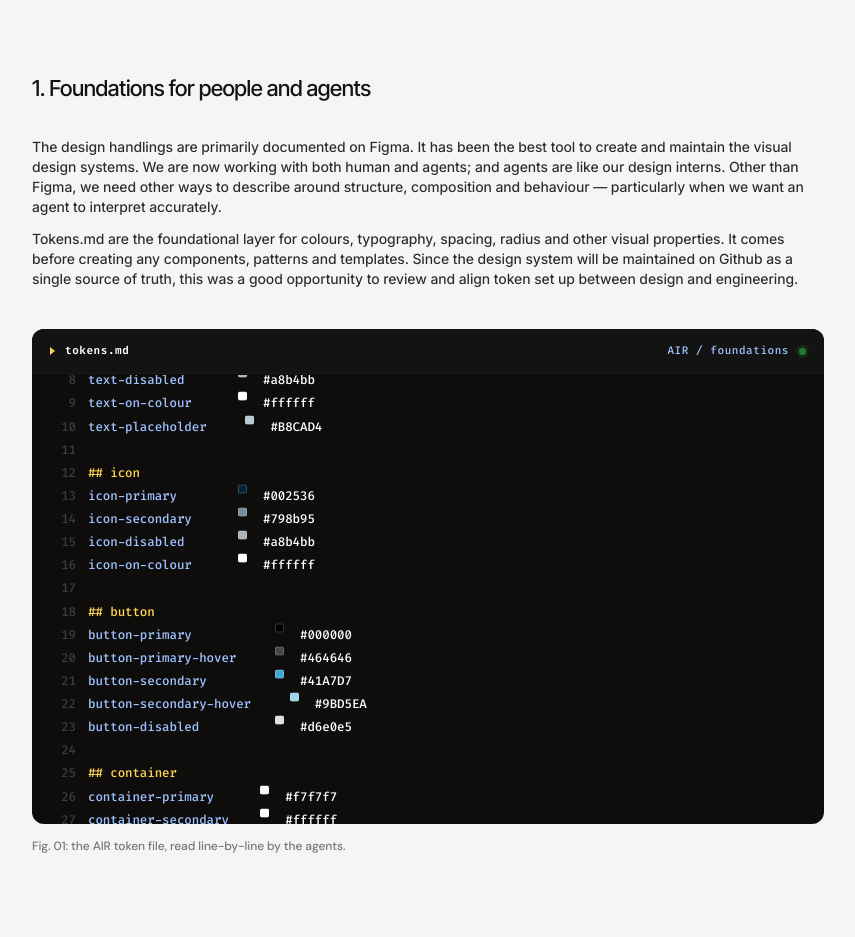
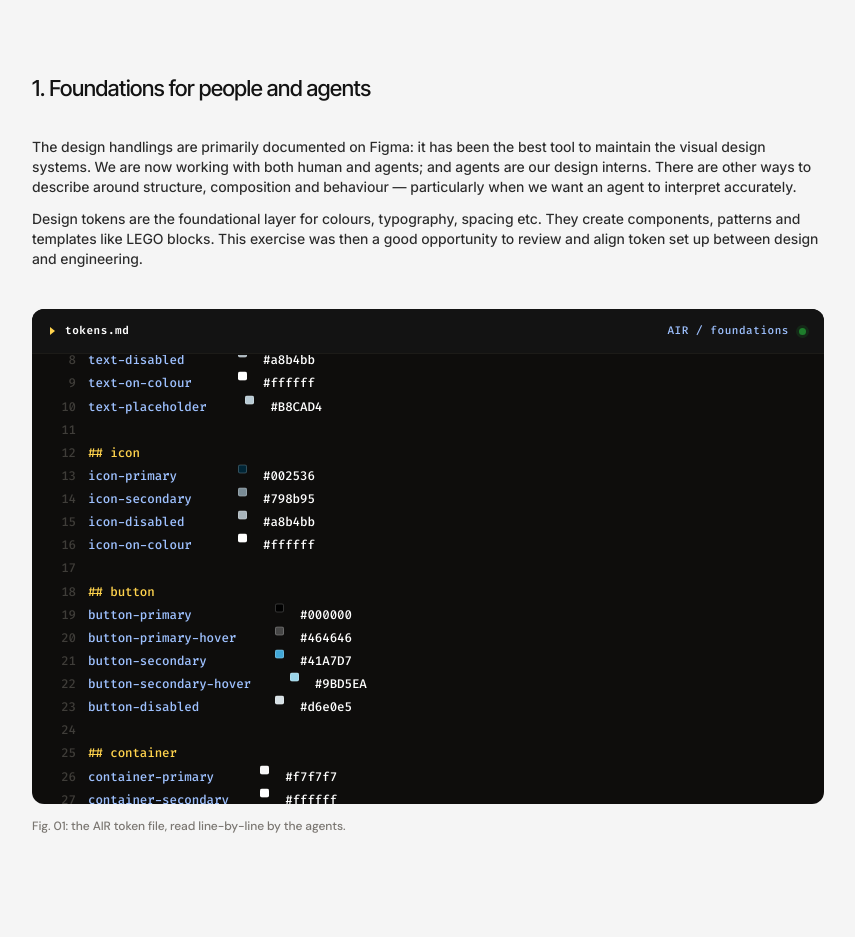
Before and after one commit to wongcheukyiu328-lab/my-portfolio, a plain HTML site: page projects/air.html in a window 1280 px wide. Shown: the part 1060-1997 px from the top of the page, without its empty margins (212-1067 px from the left). Drawn offline with Linux system fonts and the light colour scheme; a web font is replaced by a local one.

Commit message:
AIR case study: revise section 1 paragraphs
Co-Authored-By: Claude Opus 5.5 <noreply@anthropic.com>
Claude-Session: https://claude.ai/code/session_018xt7SXkZVVKuK3iUSNJE3a

```diff
--- a/projects/air.html
+++ b/projects/air.html
@@ -852,20 +852,18 @@
       </header>
       <div class="chap-body">
         <p>
-          The design handlings are primarily documented on Figma. It has been the
-          best tool to create and maintain the visual design systems.
-          We are now working with both human and agents; and agents are like
-          our design interns. Other than Figma, we need other ways to describe
-          around structure, composition and behaviour — particularly when we
-          want an agent to interpret accurately.
+          The design handlings are primarily documented on Figma: it has been
+          the best tool to maintain the visual design systems. We are now
+          working with both human and agents; and agents are our design
+          interns. There are other ways to describe around structure,
+          composition and behaviour — particularly when we want an agent to
+          interpret accurately.
         </p>
         <p>
-          Tokens.md are the foundational layer for colours, typography, spacing,
-          radius and other visual properties. It comes before creating any
-          components, patterns and templates. Since the design system will be
-          maintained on Github as a single source of truth, this was a good
-          opportunity to review and align token set up between design and
-          engineering.
+          Design tokens are the foundational layer for colours, typography,
+          spacing etc. They create components, patterns and templates like LEGO
+          blocks. This exercise was then a good opportunity to review and align
+          token set up between design and engineering.
         </p>
       </div>
 
```
